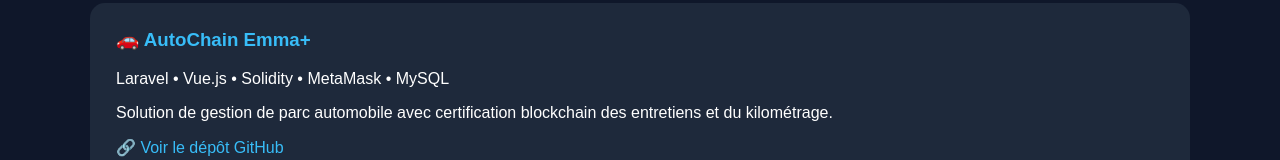
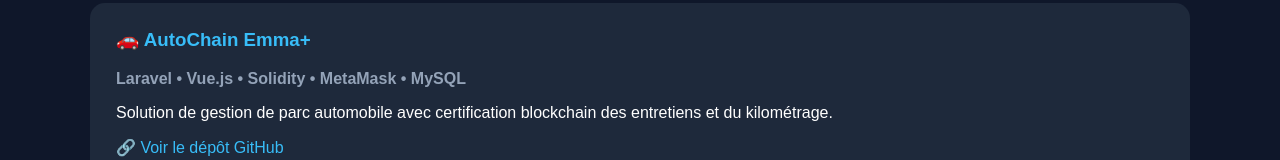
Before and after one commit to loiloi438/loiloi438.github.io, a plain HTML site: page index.html in a window 1280 px wide. Shown: the part 1552-1712 px from the top of the page. Drawn offline with Linux system fonts and the light colour scheme.

Commit message:
Add tech class with specific styling

```diff
--- a/style.css
+++ b/style.css
@@ -79,3 +79,7 @@ a {
     color:#38bdf8;
     margin-top:0;
 }
+.tech{
+    color:#94a3b8;
+    font-weight:bold;
+}
```
